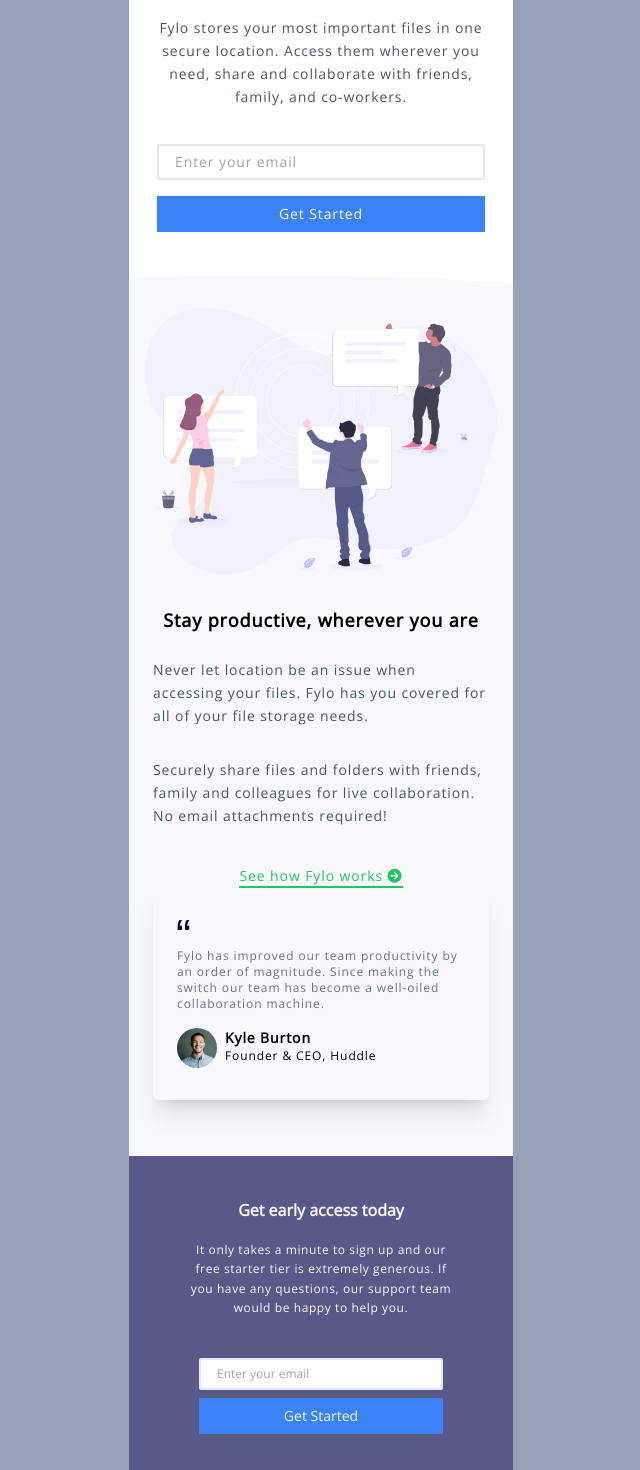
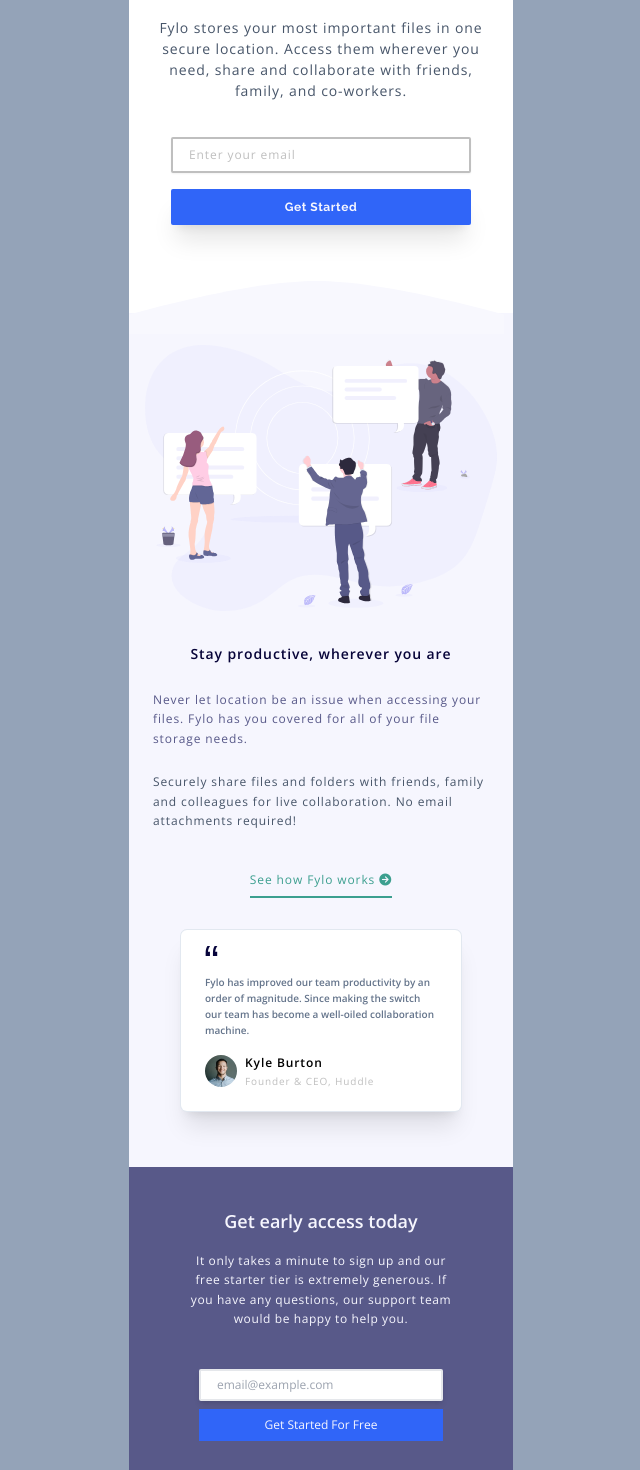
Before and after one commit to hashmi7917/fylo-landing-page-tailwindcss, a React (Vite) app: page / in a window 1280 px wide. Shown: the part 520-1990 px from the top of the page, without its empty margins (319-959 px from the left). Built offline with nearby package versions, Linux system fonts and the light colour scheme.

Commit message:
site completed

```diff
--- a/src/App.jsx
+++ b/src/App.jsx
@@ -14,9 +14,9 @@
       <header className="pb-8">
         <nav className="w-full flex justify-between items-center p-4">
           <img className="w-20" src={Logo} alt="logo" />
-          <ul className="flex justify-evenly w-1/2 text-sm font-light text-slate-500">
+          <ul className="flex justify-evenly w-1/2 text-xs font-normal text-primary-DesaturatedBlue">
             <li>Features</li>
-            <li className="px-2">Team</li>
+            <li>Team</li>
             <li>Sign In</li>
           </ul>
         </nav>
@@ -25,24 +25,25 @@
             <img className=" mx-auto" src={HeroImage} alt="illustration" />
           </div>
           <div className="w-full tracking-wider p-2">
-            <h1 className="text-2xl font-bold py-6 leading-relaxed text-black">
+            <h1 className="text-2xl font-semibold py-6 leading-relaxed text-primary-VeryDarkBlue">
               All your files in one secure location, accessible anywhere.
             </h1>
-            <p className="text-sm font-light leading-relaxed text-slate-600 pb-8">
+            <p className="text-sm font-light leading-normal text-slate-600 pb-8">
               Fylo stores your most important files in one secure location.
               Access them wherever you need, share and collaborate with friends,
               family, and co-workers.
             </p>
-            <form className="w-full flex flex-col p-1 justify-between h-24">
+            <form className="w-11/12 mx-auto flex flex-col p-1 justify-between pb-12">
               <input
-                className="font-thin text-sm border-2 px-4 py-1.5 rounded-sm"
+                className="font-thin text-xs border-2 placeholder-neutral-LightGray border-neutral-LightGray px-4 py-2 rounded-sm shadow-sm"
                 type="text"
                 name="email"
                 id=""
                 placeholder="Enter your email"
+                required
               />
               <button
-                className="bg-blue-500 text-white text-sm py-2"
+                className="bg-primary-BirghtBlue text-neutral-LightGrayishBlue tracking-wider text-xs py-2.5 mt-4 rounded-sm shadow-xl font-raleway font-bold"
                 type="submit"
               >
                 Get Started
@@ -51,47 +52,47 @@
           </div>
         </div>
       </header>
-      <div
-        style={{
-          width: '100%',
-          minHeight: '90vh',
-          backgroundImage: `url(${CurveBackgroundMob})`,
-          backgroundPosition: '51%',
-          backgroundRepeat: 'no-repeat',
-          backgroundSize: 'cover',
-        }}
-        className="flex flex-col justify-around items-center text-center px-4 pt-8 pb-12"
-      >
+      <div className="w-full flex flex-col justify-around items-center text-center px-4 pt-8 pb-12 bg-neutral-LightGrayishBlue relative">
         <div className="w-full">
+          <img
+            className="w-ful absolute left-0 -top-8"
+            src={CurveBackgroundMob}
+            alt="curve"
+          />
           <img className=" mx-auto" src={ContentImage} alt="illustration" />
         </div>
         <div className="w-full tracking-wider p-2">
-          <h4 className="font-bold py-6 leading-relaxed text-black">
+          <h4 className="text-sm font-bold py-6 leading-relaxed text-primary-VeryDarkBlue">
             Stay productive, wherever you are
           </h4>
-          <p className="text-left text-sm font-light leading-relaxed text-slate-600 pb-8">
+          <p className="text-left text-xs font-light leading-relaxed text-primary-DesaturatedBlue pb-6">
             Never let location be an issue when accessing your files. Fylo has
             you covered for all of your file storage needs.
           </p>
-          <p className="text-left text-sm font-light leading-relaxed text-slate-600 pb-8">
+          <p className="text-left text-xs font-light leading-relaxed text-slate-600 pb-8">
             Securely share files and folders with friends, family and colleagues
             for live collaboration. No email attachments required!
           </p>
-          <button className="border-b-2 border-green-500 text-green-500 text-sm font-light">
-            See how Fylo works <i class="fa-solid fa-circle-arrow-right"></i>
-          </button>
-          <div className="w-full shadow-xl py-4 px-6 rounded-md">
+          <div className="pb-8">
+            <button className="border-b-2 border-primary-ModerateCyan text-primary-ModerateCyan text-xs font-light py-2">
+              See how Fylo works{' '}
+              <i className="fa-solid fa-circle-arrow-right"></i>
+            </button>
+          </div>
+          <div className="w-5/6 mx-auto bg-white px-6 rounded-md shadow-xl ring-slate-200 ring-1">
             <img className="py-4" src={QuoateIcon} alt="quoateIcon" />
-            <h6 className="text-left text-xs text-slate-500">
+            <h6 className="text-left text-xxs font-bold text-slate-500 tracking-normal leading-relaxed">
               Fylo has improved our team productivity by an order of magnitude.
               Since making the switch our team has become a well-oiled
               collaboration machine.
             </h6>
             <div className="flex py-4">
-              <img className="w-10 rounded-full" src={Avatar} alt="avatar" />
+              <img className="h-8 rounded-full" src={Avatar} alt="avatar" />
               <div className="text-left px-2">
-                <h6 className="text-sm font-bold">Kyle Burton</h6>
-                <p className="text-xs font-light">Founder & CEO, Huddle</p>
+                <p className="text-xs font-bold">Kyle Burton</p>
+                <p className="text-xxs text-neutral-LightGray -mt-1">
+                  Founder & CEO, Huddle
+                </p>
               </div>
             </div>
           </div>
@@ -108,29 +109,30 @@
         </div>
         <form className="w-3/4 flex flex-col p-1 justify-between py-6">
           <input
-            className="font-thin text-xs border-2 px-4 py-1.5 rounded-sm mb-2"
+            className="font-thin text-xs border-2 px-4 py-1.5 rounded-sm mb-2 shadow-md"
             type="text"
             name="email"
             id=""
-            placeholder="Enter your email"
+            placeholder="email@example.com"
+            required
           />
           <button
-            className="bg-blue-500 text-neutral-LightGrayishBlue text-sm py-2"
+            className="bg-primary-BirghtBlue text-neutral-LightGrayishBlue text-xs py-2"
             type="submit"
           >
-            Get Started
+            Get Started For Free
           </button>
         </form>
       </div>
-      <div className="w-full flex flex-col justify-between items-start bg-primary-VeryDarkBlue text-left text-neutral-LightGrayishBlue px-8 py-8 font-opensans font-light">
+      <div className="w-full flex flex-col justify-between items-start bg-primary-VeryDarkBlue text-left text-neutral-LightGray px-8 py-8 font-opensans font-light">
         <div className="py-4">
           <img className="py-6" src={FooterLogo} alt="footer logo" />
           <p className="text-sm py-2">
-            <i class="fa-solid fa-phone-volume mr-2"></i>
+            <i className="fa-solid fa-phone-volume mr-4 text-neutral-LightGrayishBlue"></i>
             Phone: +1-543-123-4567
           </p>
           <p className="text-sm">
-            <i class="fa-solid fa-square-envelope text-lg mr-2"></i>
+            <i className="fa-solid fa-square-envelope text-lg mr-4 text-neutral-LightGrayishBlue"></i>
             example@fylo.com
           </p>
         </div>
@@ -145,7 +147,7 @@
           <li>Terms</li>
           <li>Privacy</li>
         </ul>
-        <div className="flex justify-around w-1/2 self-center text-sm pt-4 pb-6">
+        <div className="flex justify-around w-1/2 self-center text-sm pt-4 pb-6 text-white">
           <i className="fa-brands fa-facebook-f hover:ring-primary-DesaturatedBlue w-7 h-7 text-center ring-white ring-2 rounded-full px-2.8 py-2 cursor-pointer"></i>
           <i className="fa-brands fa-twitter hover:ring-primary-DesaturatedBlue w-7 h-7 text-center ring-white ring-2 rounded-full px-2.8 py-2 cursor-pointer"></i>
           <i className="fa-brands fa-instagram hover:ring-primary-DesaturatedBlue w-7 h-7 text-center ring-white ring-2 rounded-full px-2.8 py-2 cursor-pointer"></i>
--- a/src/index.css
+++ b/src/index.css
@@ -1,6 +1,6 @@
 @import url('https://fonts.googleapis.com/css2?family=Raleway:wght@400;700&display=swap');
 @import url('https://fonts.googleapis.com/css2?family=Open+Sans&display=swap');
-
+@import url('https://fonts.googleapis.com/css2?family=Open+Sans:wght@600&display=swap');
 @tailwind base;
 @tailwind components;
 @tailwind utilities;
--- a/tailwind.config.js
+++ b/tailwind.config.js
@@ -8,7 +8,7 @@
         raleway: ['Raleway', 'sans-serif'],
       },
       fontSize: {
-        md: '16px',
+        xxs: '10px',
       },
       colors: {
         primary: {
```
